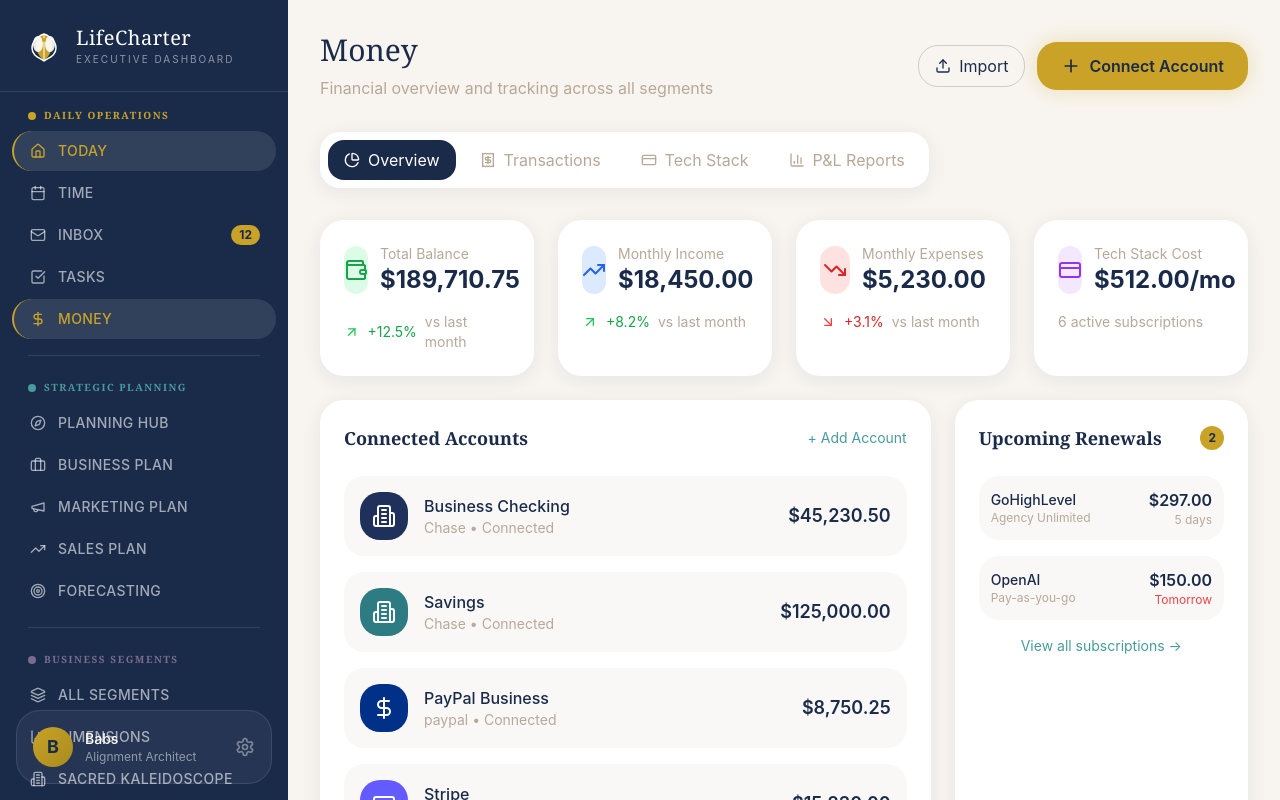
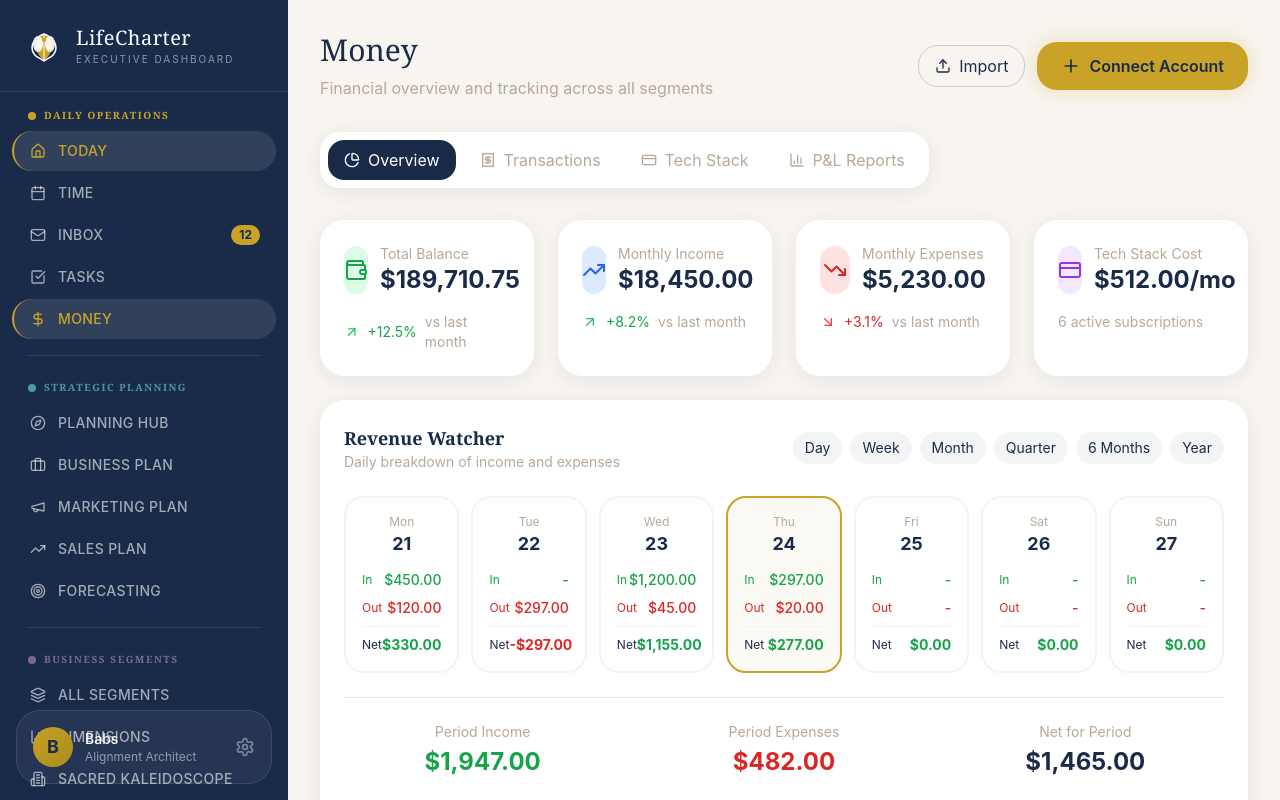
Before and after one commit to ButterflyBabs/LC-Executive-Dashboard, a Next.js app: page /dashboard/money in a window 1280 px wide. Built offline with nearby package versions, Linux system fonts and the light colour scheme.

Commit message:
Fix Connect Account modal scrolling and add Daily Revenue Watcher

```diff
--- a/app/dashboard/money/page.tsx
+++ b/app/dashboard/money/page.tsx
@@ -277,6 +277,110 @@ export default function MoneyPage() {
                 </div>
               </div>
               <p className="text-sm text-soft-taupe">{subscriptions.filter((s) => s.isActive).length} active subscriptions</p>
+            </div>
+          </div>
+
+          {/* Daily Revenue Watcher */}
+          <div className="bg-white rounded-2xl p-6 soft-shadow">
+            <div className="flex items-center justify-between mb-6">
+              <div>
+                <h3 className="text-lg font-semibold text-navy">Revenue Watcher</h3>
+                <p className="text-sm text-soft-taupe">Daily breakdown of income and expenses</p>
+              </div>
+              <div className="flex items-center gap-2">
+                {[
+                  { id: "day", label: "Day" },
+                  { id: "week", label: "Week" },
+                  { id: "month", label: "Month" },
+                  { id: "quarter", label: "Quarter" },
+                  { id: "semi", label: "6 Months" },
+                  { id: "year", label: "Year" },
+                ].map((period) => (
+                  <button
+                    key={period.id}
+                    className="px-3 py-1.5 text-sm rounded-lg bg-navy/5 text-navy hover:bg-navy/10 transition-colors"
+                  >
+                    {period.label}
+                  </button>
+                ))}
+              </div>
+            </div>
+
+            {/* Daily Breakdown Grid */}
+            <div className="grid grid-cols-7 gap-3">
+              {[
+                { day: "Mon", date: "21", income: 450, expense: 120 },
+                { day: "Tue", date: "22", income: 0, expense: 297 },
+                { day: "Wed", date: "23", income: 1200, expense: 45 },
+                { day: "Thu", date: "24", income: 297, expense: 20 },
+                { day: "Fri", date: "25", income: 0, expense: 0 },
+                { day: "Sat", date: "26", income: 0, expense: 0 },
+                { day: "Sun", date: "27", income: 0, expense: 0 },
+              ].map((day, idx) => (
+                <div
+                  key={idx}
+                  className={`p-4 rounded-xl border-2 ${
+                    day.date === "24" ? "border-gold bg-gold/5" : "border-gray-100"
+                  }`}
+                >
+                  <p className="text-xs text-soft-taupe text-center">{day.day}</p>
+                  <p className="text-lg font-bold text-navy text-center mb-3">{day.date}</p>
+                  <div className="space-y-2">
+                    <div className="flex items-center justify-between">
+                      <span className="text-xs text-green-600">In</span>
+                      <span className="text-sm font-medium text-green-600">
+                        {day.income > 0 ? formatCurrency(day.income) : "-"}
+                      </span>
+                    </div>
+                    <div className="flex items-center justify-between">
+                      <span className="text-xs text-red-600">Out</span>
+                      <span className="text-sm font-medium text-red-600">
+                        {day.expense > 0 ? formatCurrency(day.expense) : "-"}
+                      </span>
+                    </div>
+                    <div className="pt-2 border-t border-gray-100">
+                      <div className="flex items-center justify-between">
+                        <span className="text-xs text-navy">Net</span>
+                        <span className={`text-sm font-bold ${day.income - day.expense >= 0 ? "text-green-600" : "text-red-600"}`}>
+                          {formatCurrency(day.income - day.expense)}
+                        </span>
+                      </div>
+                    </div>
+                  </div>
+                </div>
+              ))}
+            </div>
+
+            {/* Period Totals */}
+            <div className="grid grid-cols-3 gap-6 mt-6 pt-6 border-t border-gray-200">
+              <div className="text-center">
+                <p className="text-sm text-soft-taupe mb-1">Period Income</p>
+                <p className="text-2xl font-bold text-green-600">{formatCurrency(1947)}</p>
+              </div>
+              <div className="text-center">
+                <p className="text-sm text-soft-taupe mb-1">Period Expenses</p>
+                <p className="text-2xl font-bold text-red-600">{formatCurrency(482)}</p>
+              </div>
+              <div className="text-center">
+                <p className="text-sm text-soft-taupe mb-1">Net for Period</p>
+                <p className="text-2xl font-bold text-navy">{formatCurrency(1465)}</p>
+              </div>
+            </div>
+
+            {/* Daily Average */}
+            <div className="flex items-center justify-center gap-8 mt-6 pt-6 border-t border-gray-200">
+              <div className="text-center">
+                <p className="text-sm text-soft-taupe mb-1">Daily Avg Income</p>
+                <p className="text-xl font-bold text-green-600">{formatCurrency(278.14)}</p>
+              </div>
+              <div className="text-center">
+                <p className="text-sm text-soft-taupe mb-1">Daily Avg Expense</p>
+                <p className="text-xl font-bold text-red-600">{formatCurrency(68.86)}</p>
+              </div>
+              <div className="text-center">
+                <p className="text-sm text-soft-taupe mb-1">Daily Avg Net</p>
+                <p className="text-xl font-bold text-navy">{formatCurrency(209.29)}</p>
+              </div>
             </div>
           </div>
 
@@ -723,8 +827,8 @@ export default function MoneyPage() {
 
       {/* Connect Account Modal */}
       {showAddAccount && (
-        <div className="fixed inset-0 bg-navy/50 flex items-center justify-center z-50">
-          <div className="bg-white rounded-2xl p-8 w-full max-w-md">
+        <div className="fixed inset-0 bg-navy/50 flex items-center justify-center z-50 p-4">
+          <div className="bg-white rounded-2xl p-8 w-full max-w-md max-h-[85vh] overflow-y-auto">
             <div className="flex items-center justify-between mb-6">
               <h2 className="text-2xl font-serif text-navy">Connect Account</h2>
               <button onClick={() => setShowAddAccount(false)} className="p-2 hover:bg-gray-100 rounded-lg">
```
